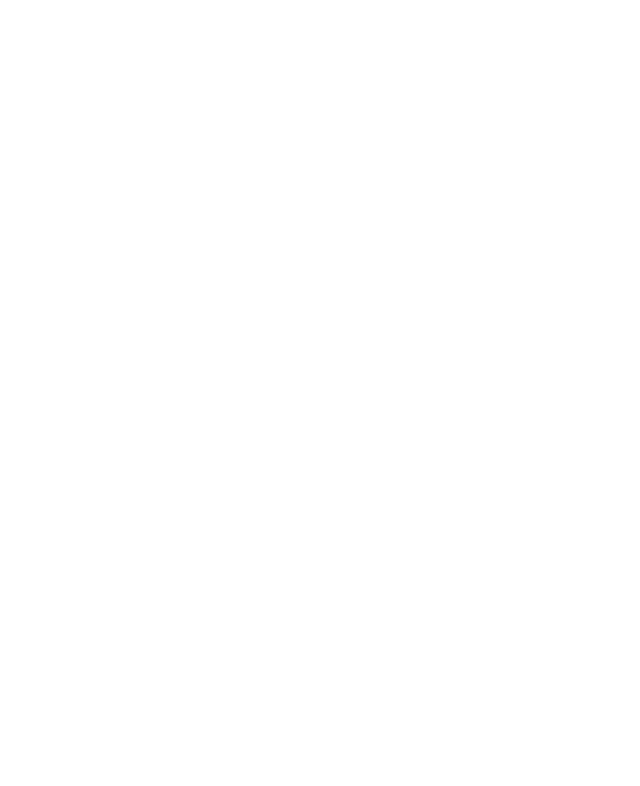
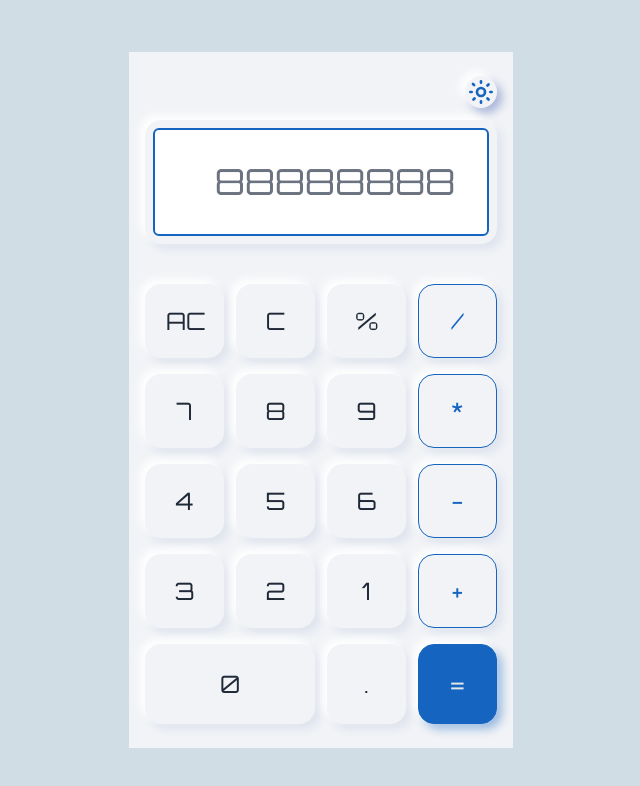
Before and after one commit to mutua-mutinda/calculator, a Vue app: page / in a window 1280 px wide. Shown: the top 786 px of the page, without its empty margins (319-959 px from the left). Built offline with nearby package versions, Linux system fonts and the light colour scheme; the HTML template or start-up script is replaced by a standard one.

Commit message:
complete ui

```diff
--- a/public/index.html
+++ b/public/index.html
@@ -13,6 +13,10 @@
     <meta name="robots" content="INDEX, FOLLOW">
     <meta name="country" content="Kenya">
     <meta name="Language" content="en">
+    <meta name="google-site-verification" content="U8WpRJ0JHlEMdV3UYorDFAbIRO0GTB-no_D1x_DPa9E" />
+    <link rel="preconnect" href="https://fonts.googleapis.com">
+    <link rel="preconnect" href="https://fonts.gstatic.com" crossorigin>
+    <link href="https://fonts.googleapis.com/css2?family=Orbitron&display=swap" rel="stylesheet">
     <link rel="icon" href="<%= BASE_URL %>favicon.ico">
   </head>
   <body class="h-full">
--- a/src/App.vue
+++ b/src/App.vue
@@ -1,3 +1,22 @@
 <template>
   <router-view/>
 </template>
+
+<script>
+import { mapGetters } from 'vuex';
+export default {
+   beforeMount() {
+    this.$store.dispatch("initTheme");
+  },
+  computed: {
+    ...mapGetters({ theme: "getTheme" }),
+  },
+    watch: {
+    theme(newTheme) {
+      newTheme === "light"
+        ? document.querySelector("html").classList.remove("dark")
+        : document.querySelector("html").classList.add("dark");
+    },
+  },
+}
+</script>
--- a/src/index.css
+++ b/src/index.css
@@ -1,3 +1,19 @@
 @tailwind base;
 @tailwind components;
 @tailwind utilities;
+
+@layer base {
+    html {
+        font-family: 'Orbitron', sans-serif;
+    }
+}
+
+@layer components {
+    .button-value {
+        @apply p-5 text-2xl bg-[#F1F3F6] text-gray-800 rounded-2xl shadow-5xl border border-transparent transition-all ease-in-out duration-75 focus:outline-none focus:ring-2 focus:ring-offset-2 focus:ring-[#1565C0] focus:shadow-indigo-100 dark:text-gray-200 dark:shadow-6xl dark:bg-[#141518] dark:focus:ring-[#141518] dark:focus:shadow-none
+    }
+
+    .button-ops {
+        @apply p-5 text-2xl bg-[#F1F3F6] text-[#1565C0] border border-[#1565C0] rounded-2xl shadow-5xl outline-none dark:text-gray-200 dark:shadow-6xl dark:bg-[#141518] transition-all ease-in-out duration-75 focus:border-transparent focus:outline-none focus:ring-2 focus:ring-offset-2 focus:ring-[#1565C0] dark:focus:border-none dark:focus:ring-[#141518]
+    }
+}
--- a/src/store/index.js
+++ b/src/store/index.js
@@ -2,12 +2,49 @@
 
 export default createStore({
   state: {
+    theme: {},
   },
   getters: {
+    getTheme: (state) => {
+      return state.theme;
+  }
   },
   mutations: {
+    SET_THEME(state, theme) {
+      state.theme = theme;
+      localStorage.theme = theme;
+  },
   },
   actions: {
+    //initialize the them
+    initTheme({ commit }) {
+
+      const cachedTheme = localStorage.theme ? localStorage.theme : false;
+      //  `true` if the user has set theme to `dark` on browser/OS
+      const userPrefersDark = window.matchMedia('(prefers-color-scheme: dark)').matches;
+
+      if (cachedTheme)
+          commit('SET_THEME', cachedTheme)
+      else if (userPrefersDark)
+          commit('SET_THEME', 'dark')
+      else
+          commit('SET_THEME', 'light')
+
+  },
+  //toggle between dark and light mode
+  toggleTheme({ commit }) {
+
+    switch (localStorage.theme) {
+        case 'light':
+            commit('SET_THEME', 'dark')
+            break;
+
+        default:
+            commit('SET_THEME', 'light')
+            break;
+    }
+  }
+
   },
   modules: {
   }
--- a/src/views/HomeView.vue
+++ b/src/views/HomeView.vue
@@ -1,12 +1,96 @@
 <template>
-  <div class="container">
+    <div class="relative bg-[#D1DDE5] flex min-h-screen flex-col sm:justify-center">
+      <div class="w-full px-4 py-6 mx-auto max-w-sm bg-[#F1F3F6] dark:bg-dark-gradient">
+        <!-- theme toggle container -->
+        <div class="flex items-center justify-end">
+          <label class="sr-only" id="headlessui-listbox-label-8">Theme</label>
+            <!-- theme toggle button -->
+            <button @click="toggleTheme" type="button" class="rounded-full shadow-3xl bg-[#F1F3F6] dark:shadow-4xl dark:bg-[#141518]" id="headlessui-listbox-button-9" aria-haspopup="true" aria-expanded="false" aria-labelledby="headlessui-listbox-label-8 headlessui-listbox-button-9">
+              <span class="dark:hidden">
+                <svg viewBox="0 0 24 24" fill="none" stroke-width="2" stroke-linecap="round" stroke-linejoin="round" class="w-8 h-8">
+                  <path d="M15 12a3 3 0 1 1-6 0 3 3 0 0 1 6 0Z" class="stroke-[#1565C0]"></path>
+                  <path d="M12 4v1M17.66 6.344l-.828.828M20.005 12.004h-1M17.66 17.664l-.828-.828M12 20.01V19M6.34 17.664l.835-.836M3.995 12.004h1.01M6 6l.835.836" class="stroke-[#1565C0]"></path>
+                </svg>
+              </span>
+              <!-- dark -->
+                <span class="hidden dark:inline">
+                  <svg viewBox="0 0 24 24" fill="none" stroke-width="2" stroke-linecap="round" stroke-linejoin="round" class="w-8 h-8">
+                    <path d="M15 12a3 3 0 1 1-6 0 3 3 0 0 1 6 0Z" class=" stroke-white"></path>
+                    <path d="M12 4v1M17.66 6.344l-.828.828M20.005 12.004h-1M17.66 17.664l-.828-.828M12 20.01V19M6.34 17.664l.835-.836M3.995 12.004h1.01M6 6l.835.836" class="stroke-white"></path>
+                  </svg>
+                </span>
+            </button>
+        </div>
 
+        <!-- screen -->
+        <div class="mt-3 shadow-5xl rounded-2xl w-full p-2 bg-[#F1F3F6] dark:shadow-6xl dark:bg-[#141518]">
+          <label for="screen" class="sr-only">calculation</label>
+          <input type="" name="screen" id="screen" :value="enteredVal" placeholder="88888888" class="p-8 w-full text-4xl text-right text-gray-700 border-2 border-[#1565C0] rounded-md outline-none dark:text-gray-300 dark:bg-[#202226]">
+        </div>
+
+        <!-- keypad -->
+        <main class="mt-10">
+          <div class="grid grid-cols-4 gap-x-3">
+            <button value="AC" @click="enteredVal = []" class="button-value">AC</button>
+            <button value="C"  @click="clear" class="button-value">C</button>
+            <button value="%"  @click="getVal($event)" class="button-value">%</button>
+            <button value="/"  @click="getVal($event)" class="button-ops">/</button>
+          </div>
+         <div class="mt-4 grid grid-cols-4 gap-x-3">
+            <button value="7"  @click="getVal($event)" class="button-value">7</button>
+            <button value="8"  @click="getVal($event)" class="button-value">8</button>
+            <button value="9"  @click="getVal($event)" class="button-value">9</button>
+            <button value="*"  @click="getVal($event)" class="button-ops">*</button>
+          </div>
+          <div class="mt-4 grid grid-cols-4 gap-x-3">
+            <button value="4"  @click="getVal($event)" class="button-value">4</button>
+            <button value="5"  @click="getVal($event)" class="button-value">5</button>
+            <button value="6"  @click="getVal($event)" class="button-value">6</button>
+            <button value="-"  @click="getVal($event)" class="button-ops">-</button>
+          </div>
+          <div class="mt-4 grid grid-cols-4 gap-x-3">
+            <button value="3"  @click="getVal($event)" class="button-value">3</button>
+            <button value="2"  @click="getVal($event)" class="button-value">2</button>
+            <button value="1"  @click="getVal($event)" class="button-value">1</button>
+            <button value="+"  @click="getVal($event)" class="button-ops">+</button>
+          </div>
+         <div class="mt-4 grid grid-cols-4 gap-x-3">
+            <button value="0"  @click="getVal($event)" class="col-span-2 p-5 h-20 w-full button-value">0</button>
+            <button value="."  @click="getVal($event)" class="button-value">.</button>
+            <button value="="  @click="compute" class="button-ops bg-[#1565C0] shadow-7xl text-gray-200 dark:bg-[#1565C0]">=</button>
+          </div>
+        </main>
+
+      </div>
   </div>
 </template>
 
 <script>
+import {ref} from 'vue'
 export default {
   name: 'HomeView',
 
+  setup(){
+    const enteredVal = ref([])
+    return {
+      enteredVal
+    }
+  },
+
+    methods: {
+      getVal(e){
+        const currentVal = e.target.value
+          this.enteredVal.push(currentVal)
+      },
+      clear(){
+        if(this.enteredVal !== []) {
+          this.enteredVal.pop()
+        }
+      },
+
+    toggleTheme() {
+      this.$store.dispatch("toggleTheme");
+    },
+    }
 }
 </script>
--- a/tailwind.config.js
+++ b/tailwind.config.js
@@ -6,7 +6,19 @@
   ],
   darkMode: 'class',
   theme: {
-    extend: {},
+    extend: {
+      boxShadow: {
+        '3xl': '-5px -5px 10px #FFFFFF, 5px 5px 10px rgba(55, 84, 170, 0.4)',
+        '4xl': '5px 5px 10px #000000, -5px -5px 10px rgba(20, 21, 24, 0.4)',
+        '5xl':'-5px -5px 10px #FFFFFF, 5px 5px 10px rgba(55, 84, 170, 0.1)',
+        '6xl': '5px 5px 10px #000000, -5px -5px 10px rgba(20, 21, 24, 0.1)',
+        '7xl': '-5px -5px 10px #FFFFFF, 5px 5px 10px rgba(21, 101, 192, 0.4)'
+
+      },
+      backgroundImage: {
+        'dark-gradient': "linear-gradient(180deg, #1A1B1F 0%, #17181C 100%);",
+      }
+    },
   },
   plugins: [
     require('@tailwindcss/forms'),
```
